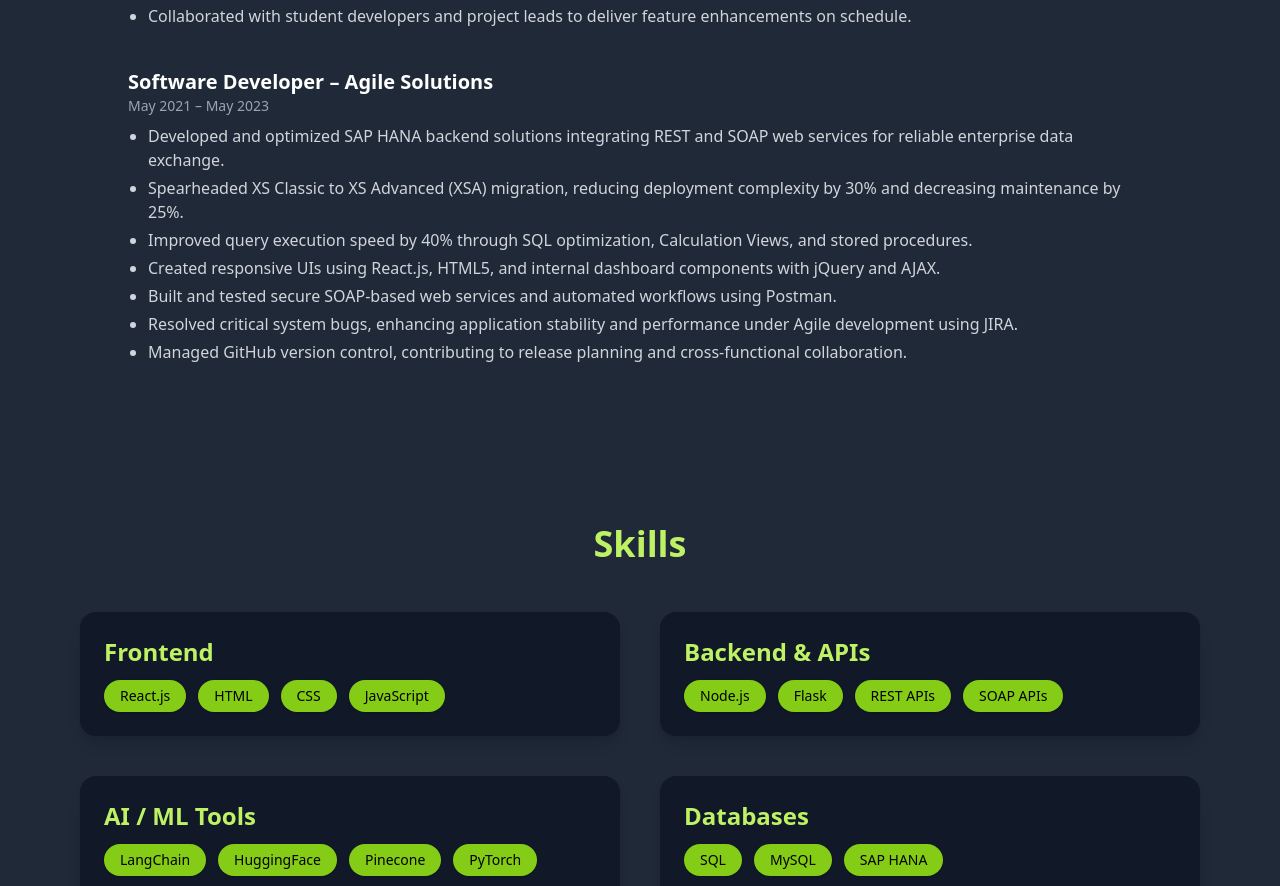
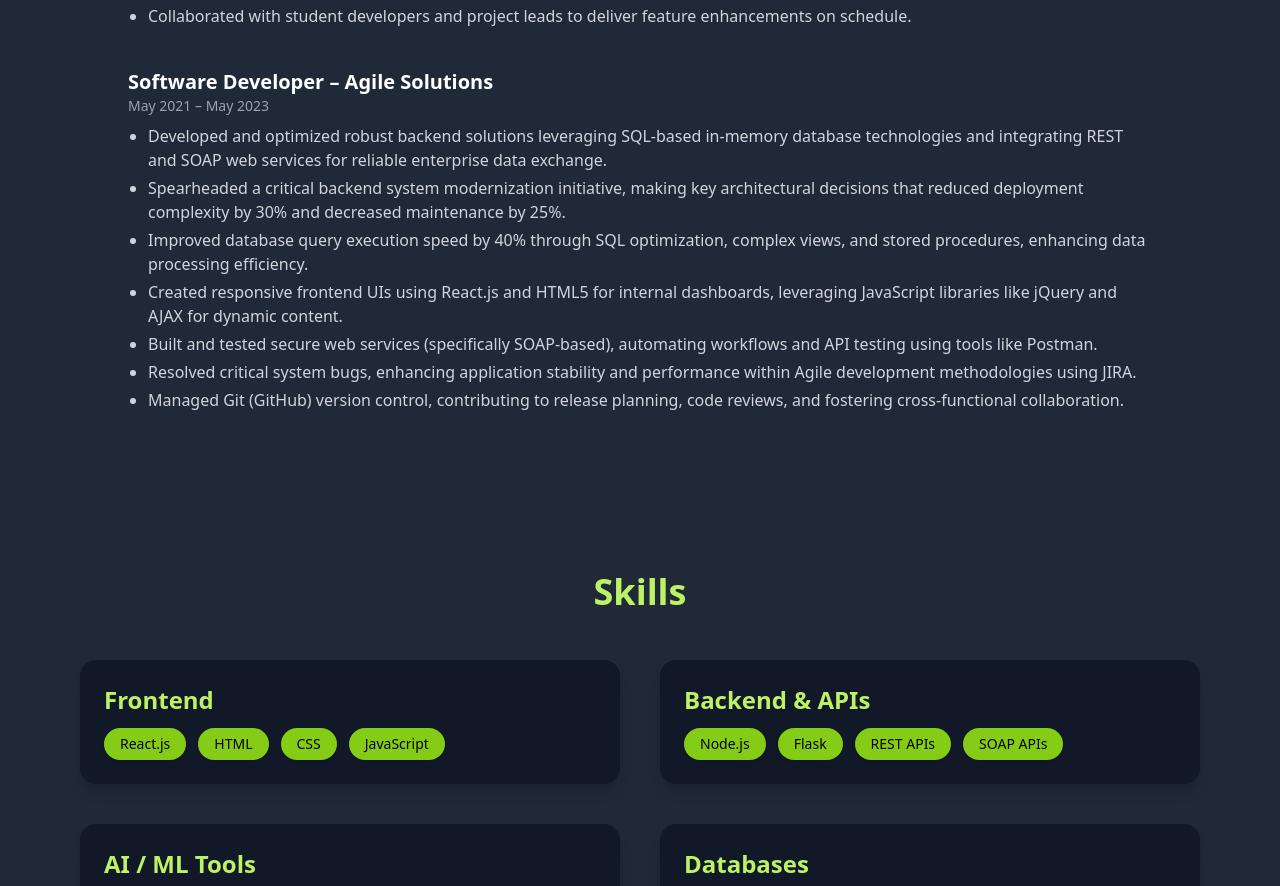
Before and after one commit to maturimonika/MyPortfolio, a React (Create React App) app: page / in a window 1280 px wide. Shown: the part 907-1793 px from the top of the page. Built offline with nearby package versions, Linux system fonts and the light colour scheme.

Commit message:
Update App.js

```diff
--- a/src/App.js
+++ b/src/App.js
@@ -63,13 +63,13 @@ export default function App() {
       <h3 className="text-xl font-semibold text-white">Software Developer – Agile Solutions</h3>
       <p className="text-gray-400 text-sm">May 2021 – May 2023</p>
       <ul className="list-disc pl-5 text-gray-300 mt-2 space-y-1">
-        <li>Developed and optimized SAP HANA backend solutions integrating REST and SOAP web services for reliable enterprise data exchange.</li>
-        <li>Spearheaded XS Classic to XS Advanced (XSA) migration, reducing deployment complexity by 30% and decreasing maintenance by 25%.</li>
-        <li>Improved query execution speed by 40% through SQL optimization, Calculation Views, and stored procedures.</li>
-        <li>Created responsive UIs using React.js, HTML5, and internal dashboard components with jQuery and AJAX.</li>
-        <li>Built and tested secure SOAP-based web services and automated workflows using Postman.</li>
-        <li>Resolved critical system bugs, enhancing application stability and performance under Agile development using JIRA.</li>
-        <li>Managed GitHub version control, contributing to release planning and cross-functional collaboration.</li>
+        <li>Developed and optimized robust backend solutions leveraging SQL-based in-memory database technologies and integrating REST and SOAP web services for reliable enterprise data exchange.</li>
+        <li>Spearheaded a critical backend system modernization initiative, making key architectural decisions that reduced deployment complexity by 30% and decreased maintenance by 25%.</li>
+        <li>Improved database query execution speed by 40% through SQL optimization, complex views, and stored procedures, enhancing data processing efficiency.</li>
+        <li>Created responsive frontend UIs using React.js and HTML5 for internal dashboards, leveraging JavaScript libraries like jQuery and AJAX for dynamic content.</li>
+        <li>Built and tested secure web services (specifically SOAP-based), automating workflows and API testing using tools like Postman.</li>
+        <li>Resolved critical system bugs, enhancing application stability and performance within Agile development methodologies using JIRA.</li>
+        <li>Managed Git (GitHub) version control, contributing to release planning, code reviews, and fostering cross-functional collaboration.</li>
       </ul>
     </div>
 
```
